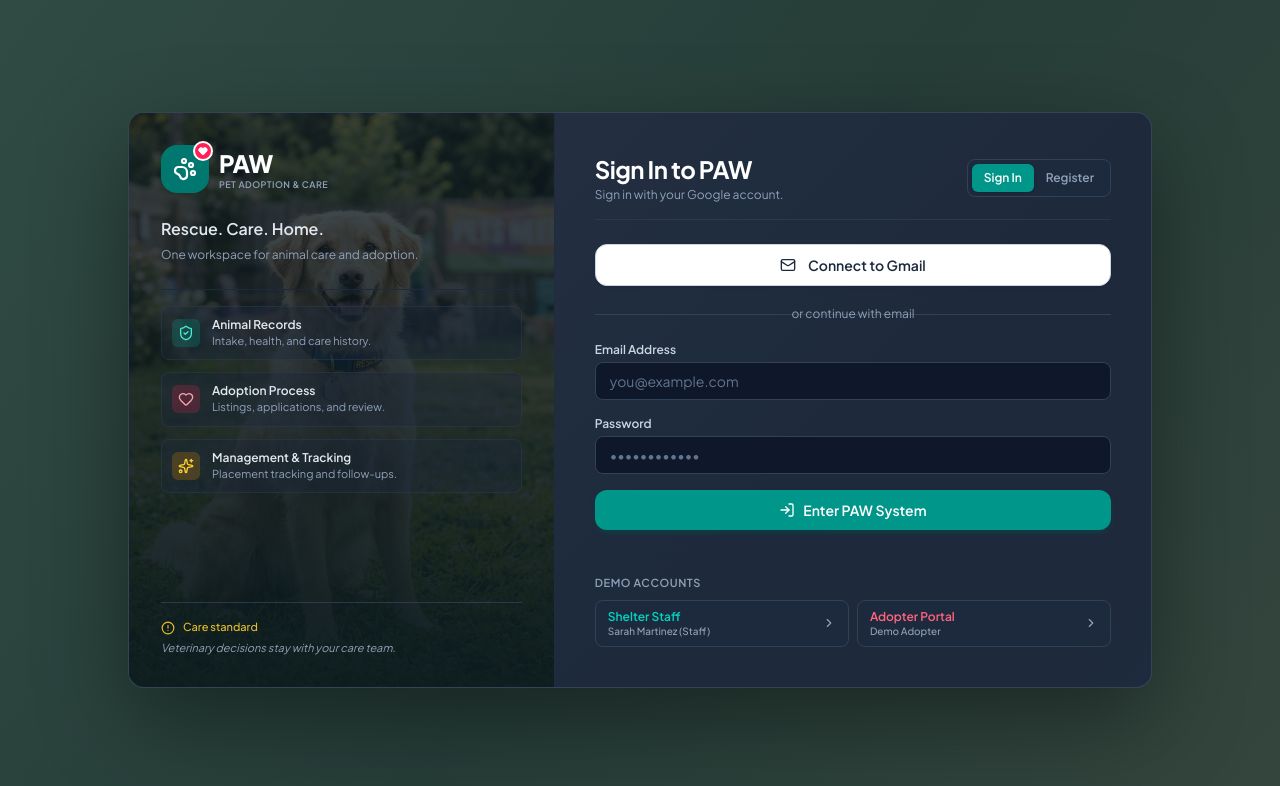
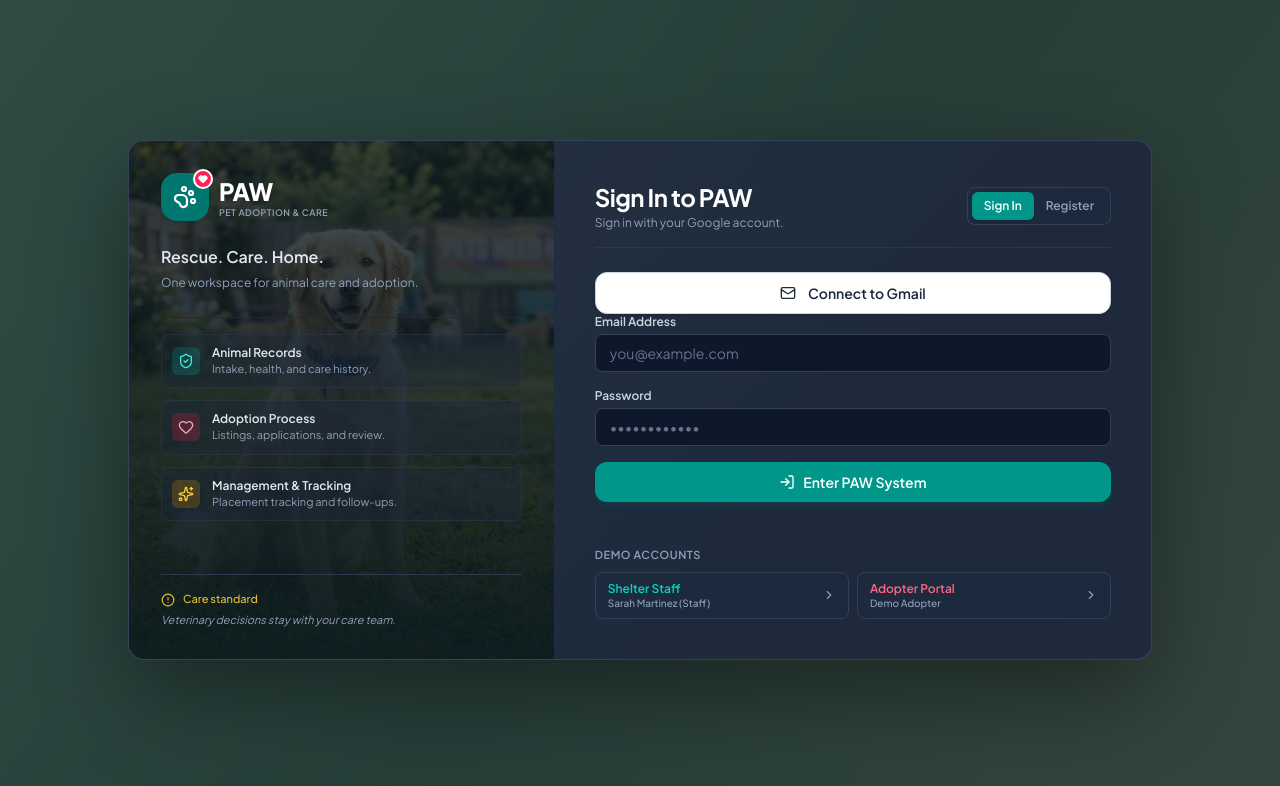
Before and after one commit to Nsantos05/PAW, a React (Vite) app: page / in a window 1280 px wide. Shown: the top 786 px of the page. Built offline with nearby package versions, Linux system fonts and the light colour scheme; no server answers.

Commit message:
Remove email divider from auth screen

```diff
--- a/src/components/AuthScreen.tsx
+++ b/src/components/AuthScreen.tsx
@@ -246,16 +246,6 @@ export const AuthScreen: React.FC<AuthScreenProps> = ({ onLoginSuccess }) => {
             </button>
           </div>
 
-          {/* Divider */}
-          <div className="relative my-5">
-            <div className="absolute inset-0 flex items-center">
-              <div className="w-full border-t border-slate-700" />
-            </div>
-            <div className="relative flex justify-center text-xs">
-              <span className="bg-slate-850 px-3 text-slate-400">or continue with email</span>
-            </div>
-          </div>
-
           {/* Error Message */}
           {errorMessage && (
             <div className="mb-4 p-3 rounded-lg bg-rose-500/10 border border-rose-500/30 text-rose-300 text-xs flex items-center gap-2">
```
